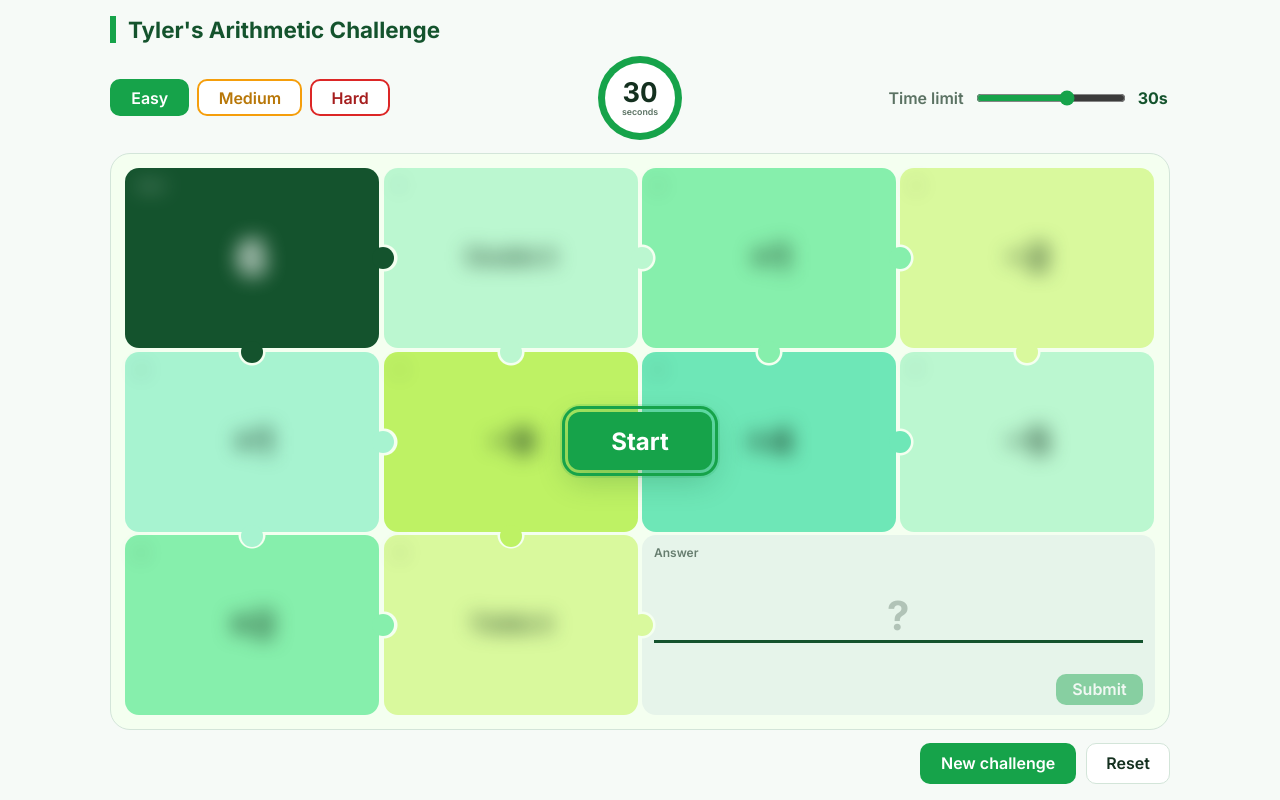
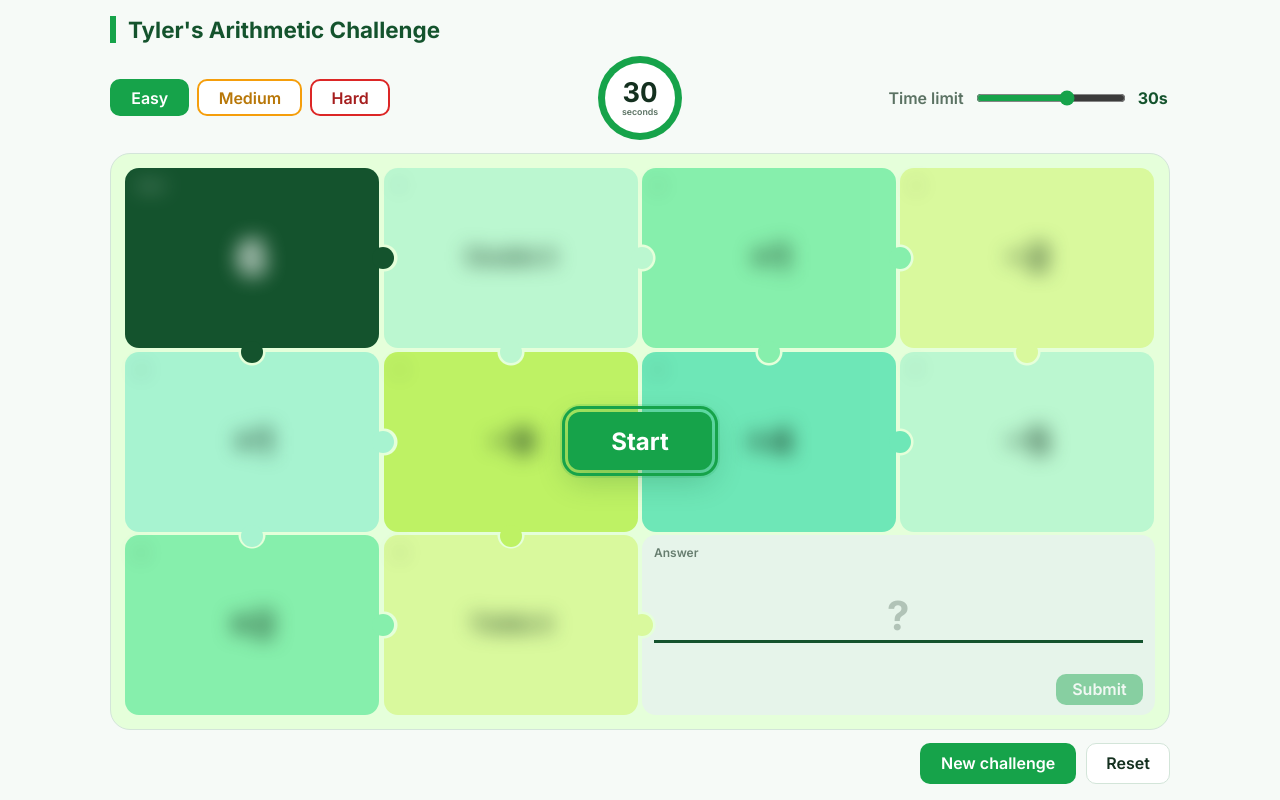
Before and after one commit to officiallytyler/arithmetic-challenge, a plain HTML site: page index.html in a window 1280 px wide. Drawn offline with Linux system fonts and the light colour scheme.

Commit message:
Change background color in style.css

```diff
--- a/style.css
+++ b/style.css
@@ -1,6 +1,6 @@
 /* Tyler's Arithmetic Challenge - style.css (clean white and green theme) */
 :root {
-  --bg: #F4FFF0;            /* board colour - also used to "cut" the jigsaw notches */
+  --bg: #E5FFDA;            /* board colour - also used to "cut" the jigsaw notches */
   --ink: #14301f; --muted: #5b7263; --line: #d3e5d9;
   --green: #16a34a; --green-dark: #14532d; --red: #dc2626; --gap: 4px;
 }
```
